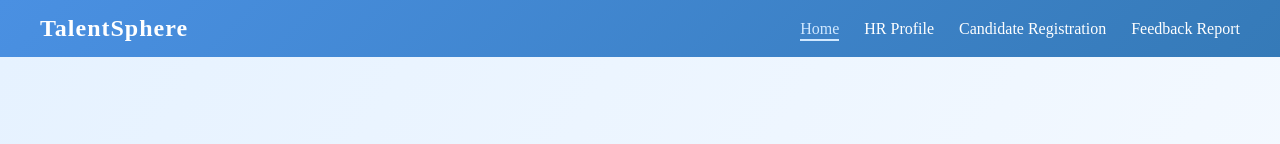
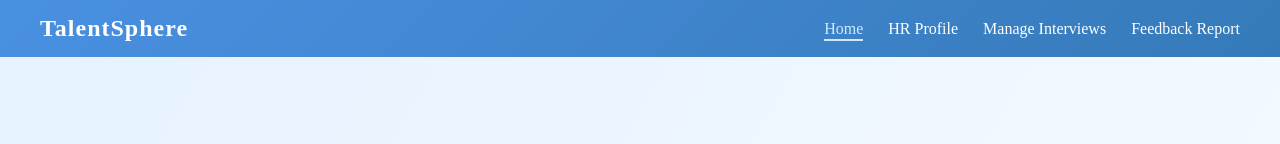
Before and after one commit to Heroic2024/find-my-interview, a plain HTML site: page frontend/HR_HomePage.html in a window 1280 px wide. Shown: the top 144 px of the page. Drawn offline with nearby package versions, Linux system fonts and the light colour scheme.

Commit message:
nav bar interview manager

```diff
--- a/frontend/HR_HomePage.html
+++ b/frontend/HR_HomePage.html
@@ -15,7 +15,7 @@
     <ul class="nav-links">
       <li><a href="HR_HomePage.html" class="active">Home</a></li>
       <li><a href="Profile.html">HR Profile</a></li>
-      <li><a href="Registration.html">Candidate Registration</a></li>
+      <li><a href="interview_manager.html">Manage Interviews</a></li>
       <li><a href="HR Feedback Report.html">Feedback Report</a></li>
     </ul>
   </nav>
```
